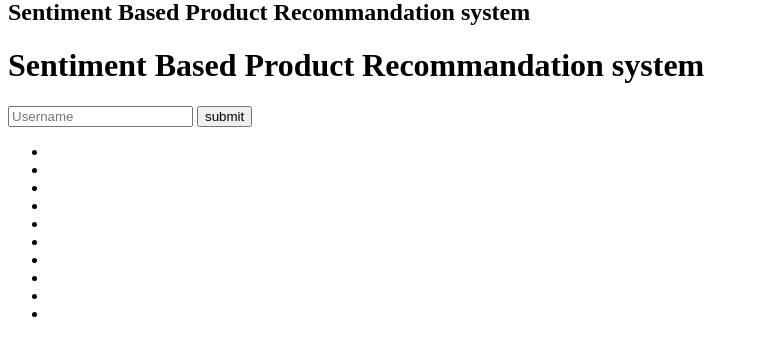
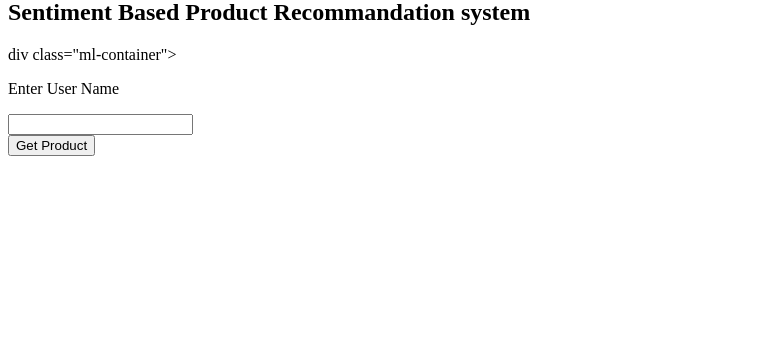
Before and after one commit to DineshLJ/Sentiment-Based-Product-Recommendation-System, a Flask app: template templates/home.html in a window 1280 px wide. Shown: the part 21-377 px from the top of the page, without its empty margins (0-759 px from the left). Run offline with Flask 2, Linux system fonts and the light colour scheme; the template is opened without the code that fills it, so the values that code supplies are empty.

Commit message:
Update home.html

```diff
--- a/templates/home.html
+++ b/templates/home.html
@@ -13,7 +13,7 @@
 		</div>
 	</header>
 
-	<!-- div class="ml-container">
+	 div class="ml-container">
 
 		<form action="{{ url_for('recommend_product')}}" method="POST">
 			<p>Enter User Name</p>
@@ -22,31 +22,8 @@
 			<input type="submit" class="btn-info" value="Get Product">
 		</form>
 
-	</div>  -->
-
-<div class="wrapper">
-	<div class="container">
-		<h1>Sentiment Based Product Recommandation system</h1>
-
-		<form action="{{ url_for('recommend_product')}}" method="POST">
-			<input type="text" placeholder="Username">
-			<button type="submit" id="login-button">submit</button>
-		</form>
 	</div>
 
-	<ul class="bg-bubbles">
-		<li></li>
-		<li></li>
-		<li></li>
-		<li></li>
-		<li></li>
-		<li></li>
-		<li></li>
-		<li></li>
-		<li></li>
-		<li></li>
-	</ul>
-</div>
 
 
 
```
